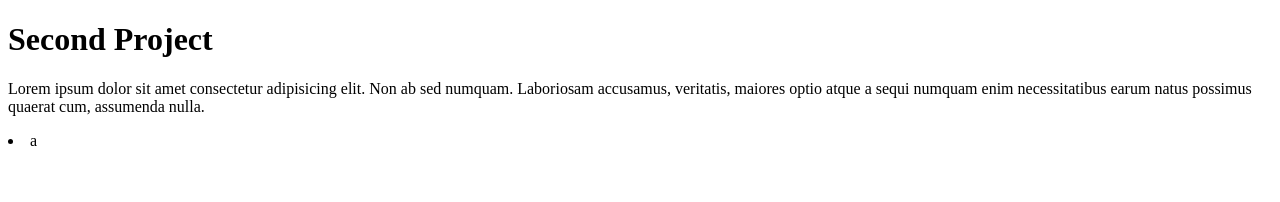
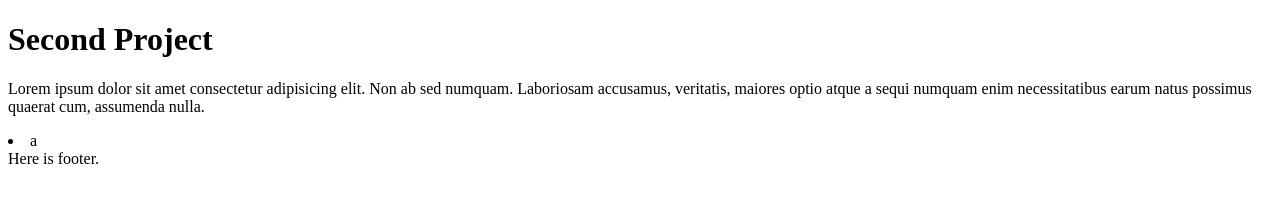
Before and after one commit to Suraj-D-05/Second_Repo, a plain HTML site: page index.html in a window 1280 px wide. Drawn offline with Linux system fonts and the light colour scheme.

Commit message:
add footer to index

```diff
--- a/index.html
+++ b/index.html
@@ -14,5 +14,9 @@
       nulla.
     </p>
     <li>a</li>
+
+    <footer>
+      Here is footer.
+    </footer>
   </body>
 </html>
```
